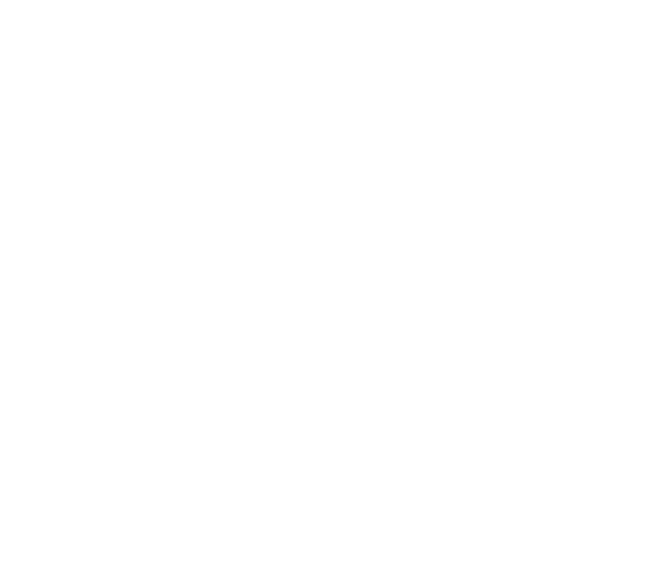
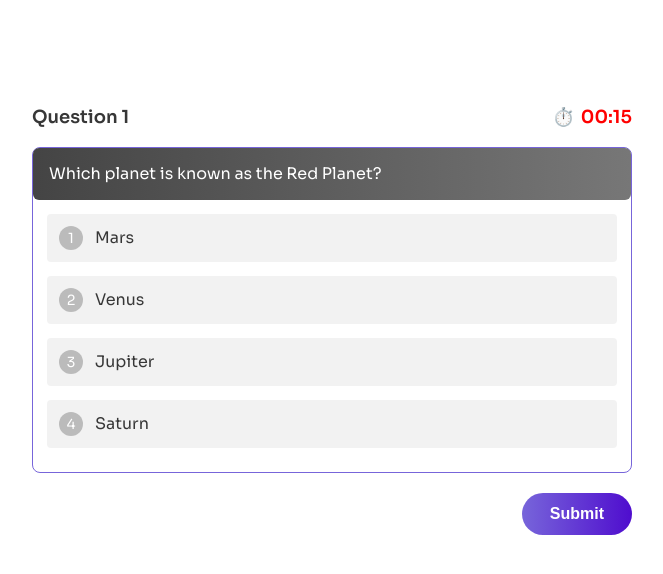
Before and after one commit to Ranjuzz/live-polling, a React (Vite) app in the folder client/: page /questions in a window 1280 px wide. Before the commit this address had no page. Shown: the top 574 px of the page, without its empty margins (308-971 px from the left). Built offline with nearby package versions, Linux system fonts and the light colour scheme.

Commit message:
Questions Page done

```diff
--- a/client/src/App.jsx
+++ b/client/src/App.jsx
@@ -1,6 +1,7 @@
 import { BrowserRouter as Router, Routes, Route } from 'react-router-dom'
 import Home from './Components/Home/Home'
 import EnterName from './Components/EnterName/EnterName'
+import QuestionPage from './Components/QuestionPage/QuestionPage'
 function App() {
   return (
     <>
@@ -9,6 +10,7 @@
         <Route path= "/" element={<Home />} />
         <Route path= "/home" element={<Home />} />
         <Route path= "/enter-name" element={<EnterName />} />
+        <Route path= "/questions" element={<QuestionPage />} />
       </Routes>
     </Router>
     </>
--- a/client/src/Components/CommonStyles.js
+++ b/client/src/Components/CommonStyles.js
@@ -93,14 +93,18 @@
 `;
 
 export const Button = styled.button`
-  background: linear-gradient(to right, #7765DA, #5767D0);
-  color: #f2f2f2;
-  border: none;
+
   width: 233px;
   padding: 12px 32px;
-  font-size: 1rem;
+  font-size: 19px;
   border-radius: 34px;
+  background: linear-gradient(to right, #7765DA, #4F0DCE);
+  color: white;
+  border: none;
+  border-radius: 25px;
+  font-weight: 600;
   cursor: pointer;
+  float: right;
   transition: background 0.2s ease;
 
   &:hover {
--- /dev/null
+++ b/client/src/Components/QuestionPage/QuestionPage.jsx
@@ -0,0 +1,45 @@
+import React, { useState } from 'react';
+import {
+  QuestionContainer,
+  QuestionHeader,
+  Timer,
+  QuestionBox,
+  OptionList,
+  Option,
+  SubmitButton,
+  QuestionSection
+} from './QuestionPageStyle';
+
+const QuestionPage = () => {
+  const [selected, setSelected] = useState(null);
+  const options = ['Mars', 'Venus', 'Jupiter', 'Saturn'];
+
+  return (
+    <QuestionContainer>
+      <QuestionHeader>
+        <div>Question 1</div>
+        <Timer>
+          <span>⏱️</span>
+          <span>00:15</span>
+        </Timer>
+      </QuestionHeader>
+    <QuestionSection>
+        <QuestionBox>
+            Which planet is known as the Red Planet?
+        </QuestionBox>
+
+        <OptionList>
+            {options.map((opt, idx) => (
+            <Option key={idx} selected={selected === idx} onClick={() => setSelected(idx)}>
+                <span>{idx + 1}</span> {opt}
+            </Option>
+            ))}
+        </OptionList>
+      </QuestionSection>
+
+      <SubmitButton>Submit</SubmitButton>
+    </QuestionContainer>
+  );
+};
+
+export default QuestionPage;
--- /dev/null
+++ b/client/src/Components/QuestionPage/QuestionPageStyle.js
@@ -0,0 +1,89 @@
+import styled from 'styled-components';
+
+export const QuestionContainer = styled.div`
+  max-width: 600px;
+  margin: 80px auto;
+  background: #fff;
+  padding: 24px;
+  border-radius: 10px;
+`;
+
+export const QuestionHeader = styled.div`
+  display: flex;
+  justify-content: space-between;
+  align-items: center;
+  font-weight: 600;
+  font-size: 18px;
+`;
+
+export const Timer = styled.div`
+  color: #ff0000;
+  font-weight: 600;
+  display: flex;
+  align-items: center;
+  gap: 6px;
+`;
+
+export const QuestionSection = styled.div`
+    margin-top: 16px;
+    border: 1px solid #7765DA;
+    display: flex;
+    flex-direction: column;
+    border-radius: 8px;
+`;
+
+export const QuestionBox = styled.div`
+
+  background: linear-gradient(to right, #444, #777);
+  color: white;
+  padding: 14px 16px;
+  border-radius: 6px;
+  font-weight: 400;
+`;
+
+export const OptionList = styled.div`
+  border-radius: 8px;
+  padding: 12px;
+`;
+
+export const Option = styled.div`
+  display: flex;
+  align-items: center;
+  background: ${({ selected }) => (selected ? '#ffffff' : '#f2f2f2')};
+  border: ${({ selected }) => (selected ? '2px solid #7765DA' : '2px solid #ffffff')};
+  padding: 12px;
+  border-radius: 6px;
+  margin-bottom: 10px;
+  cursor: pointer;
+
+  &:hover {
+    border: 2px solid #7765DA;
+    background:  ${({ selected }) => (selected ? '#f2f2f2' : '#ffffff')};
+  }
+
+  span {
+    background: ${({ selected }) => (selected ? '#7765DA' : '#bbb')};
+    color: white;
+    border-radius: 50%;
+    width: 24px;
+    height: 24px;
+    display: inline-flex;
+    align-items: center;
+    justify-content: center;
+    margin-right: 12px;
+    font-size: 14px;
+  }
+`;
+
+export const SubmitButton = styled.button`
+  margin-top: 20px;
+  padding: 12px 28px;
+  background: linear-gradient(to right, #7765DA, #4F0DCE);
+  color: white;
+  border: none;
+  border-radius: 25px;
+  font-weight: 600;
+  font-size: 16px;
+  cursor: pointer;
+  float: right;
+`;
```
